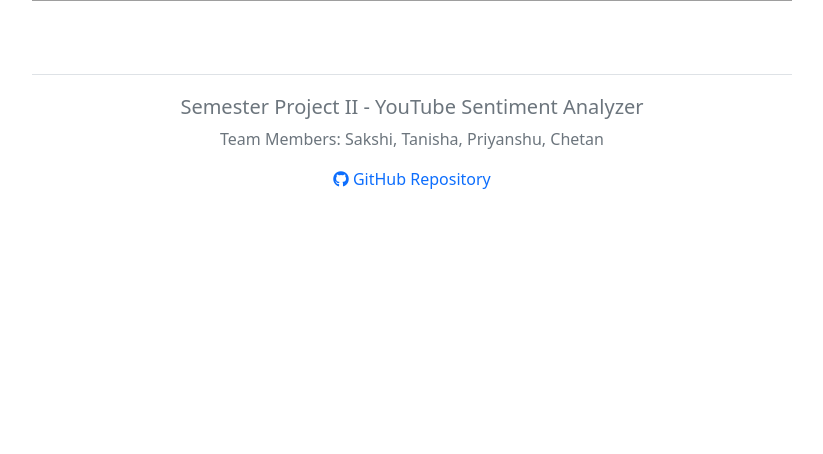
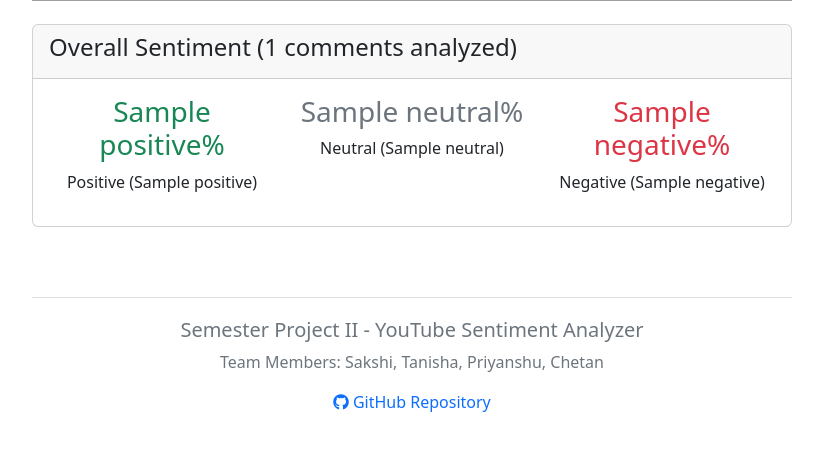
Before and after one commit to phasehumans/sentiment-analysis, a Flask app: template src/templates/index.html in a window 1280 px wide. Shown: the part 783-1237 px from the top of the page, without its empty margins (228-1051 px from the left). Before the commit the page ends 972 px from the top, so only its background shows below. Run offline with Flask 3, Linux system fonts and the light colour scheme; the template is opened without the code that fills it: most values are stand-ins (such as "Sample title", 1, 10 or a date in 2020); parts of the project's set-up code (start-up, migrations or seed data) failed here and were passed over; some libraries are stand-ins or nearby versions.

Commit message:
updated readme and refactor

```diff
--- a/src/templates/index.html
+++ b/src/templates/index.html
@@ -83,7 +83,7 @@
                             frameborder="0" allowfullscreen></iframe>
                 </div>
 
-                <!-- <div class="card sentiment-card">
+                <div class="card sentiment-card">
                     <div class="card-header">
                         <h4>Overall Sentiment ({{ results.comments|length }} comments analyzed)</h4>
                     </div>
@@ -103,7 +103,7 @@
                             </div>
                         </div>
                     </div>
-                </div> -->
+                </div>
             </div>
             {% endif %}
         </div>
```
Also changed, not shown: README.md.
